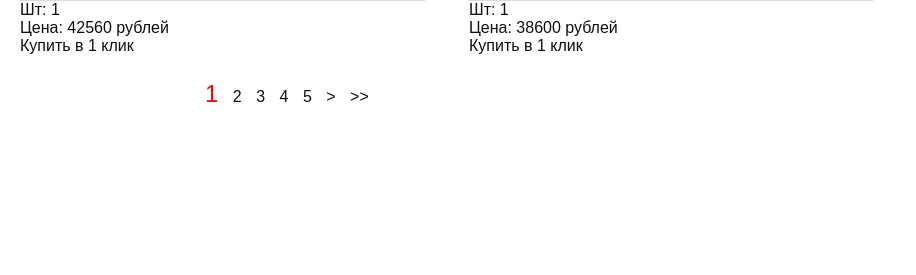
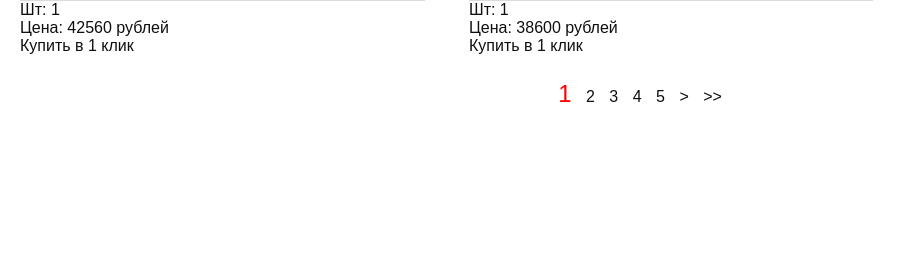
Before and after one commit to sergio11iw/project_om, a Django app: page /produkts in a window 1280 px wide. Shown: the part 1428-1703 px from the top of the page, without its empty margins (0-916 px from the left). Before the commit the page ends 1530 px from the top, so only its background shows below. Run offline with Django 5.2, Linux system fonts and the light colour scheme; data comes from the database, SQL or seed files in the repository; some libraries are stand-ins or nearby versions.

Commit message:
оптимизация

```diff
--- a/static/css/defaulT.css
+++ b/static/css/defaulT.css
@@ -293,6 +293,7 @@ body {
 }
 .burger.active span:nth-child(1) {
     transform: rotate(45deg) translate(10px, 5px);
+    background-color: red;
 }
 
 .burger.active span:nth-child(2) {
@@ -301,6 +302,7 @@ body {
 
 .burger.active span:nth-child(3) {
     transform: rotate(-45deg) translate(10px, -5px);
+    background-color: red;
 
 
 /*.burger-button {
@@ -705,7 +707,7 @@ summary:hover {
 .popup {
     position: fixed;
     top: 50%;
-    left: 50%;
+    left: 30%;
     transform: translate(-50%, -50%);
     width: 300px;
     height: 450px;
@@ -784,9 +786,14 @@ summary:hover {
     border-button: 1px solid #ccc;
 }
 /* =====пагинация===== */
+.pagination-container {
+    display: flex; /* Делаем родительский элемент Flex-контейнером */
+    justify-content: center; /* Центрируем содержимое по горизонтали */
+    margin-bottom: 100px; /* Отступ снизу */
+}
+
 .pagination {
-    justify-content: center;
-    margin-left: 200px;
+
     margin-bottom: 100px;
 
 }
--- a/templates/produkts.html
+++ b/templates/produkts.html
@@ -31,7 +31,7 @@
         {% endfor %}
         </div>
 </main>
-<nav aria-label="Page navigation">
+<nav aria-label="Page navigation" class="pagination-container">
     <ul class="pagination">
         {% if page_obj.has_previous %}
             <li class="page-item">
```
